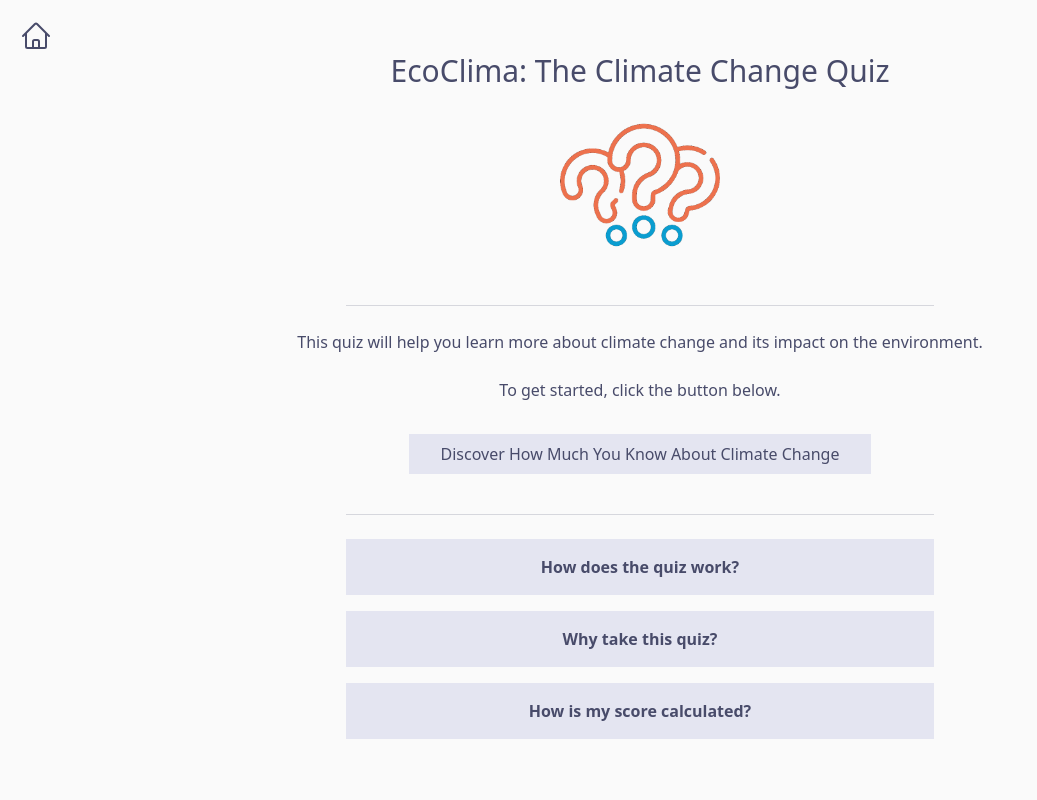
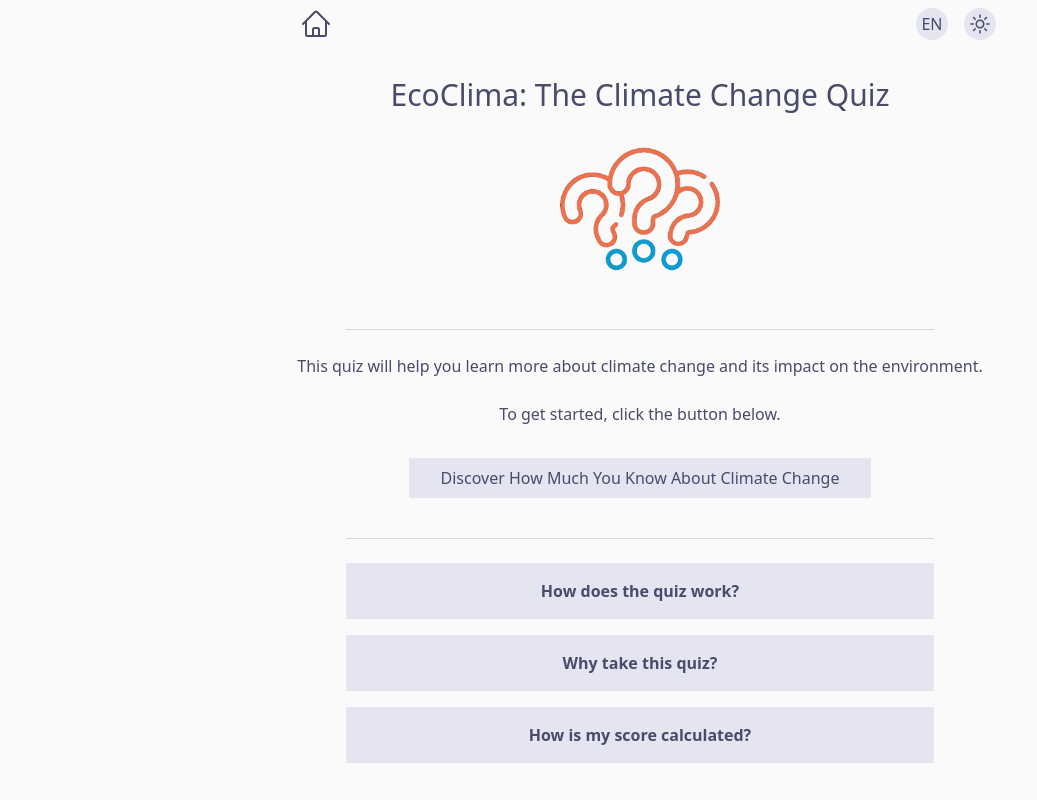
Before and after one commit to WSMomo/climate-tracker, a React (Vite) app: page /quiz in a window 1280 px wide. Shown: the whole page, without its empty margins (0-1037 px from the left). Built offline with nearby package versions, Linux system fonts and the light colour scheme; no server answers.

Commit message:
added actionsButtons on homeMain and Quiz pages

```diff
--- /dev/null
+++ b/src/assets/components/actionsButtons/ActionsButtons.tsx
@@ -0,0 +1,13 @@
+import DarkModeButton from "../appComponents/darkModeButton/DarkModeButton";
+import Languages from "../languagesSelect/Languages";
+
+function ActionsButtons() {
+  return (
+    <div className="flex gap-4">
+      <Languages />
+      <DarkModeButton />
+    </div>
+  );
+}
+
+export default ActionsButtons;
--- a/src/assets/components/appComponents/homeDescription/HomeDescription.tsx
+++ b/src/assets/components/appComponents/homeDescription/HomeDescription.tsx
@@ -2,6 +2,7 @@ import styles from "./homeDescription.module.css";
 import { useTranslation } from "react-i18next";
 import { useSelector } from "react-redux";
 import { RootState } from "../../../redux/store";
+import ActionsButtons from "../../actionsButtons/ActionsButtons";
 
 function HomeDescription() {
   const { t } = useTranslation("appTranslation");
@@ -11,6 +12,9 @@ function HomeDescription() {
 
   return (
     <div className={styles.container} id="#home">
+      <div className={styles.actionsButton}>
+        <ActionsButtons />
+      </div>
       <h1 className={styles.title}>{t("title")}</h1>
       <h2 className={styles.subtitle}>{t("subtitle")}</h2>
       <p className={styles.content}>{t("content")}</p>
--- a/src/assets/components/appComponents/homeDescription/homeDescription.module.css
+++ b/src/assets/components/appComponents/homeDescription/homeDescription.module.css
@@ -1,5 +1,9 @@
 .container {
   @apply w-full h-screen flex flex-col justify-center items-center px-2;
+}
+
+.actionsButton {
+  @apply absolute top-4;
 }
 
 .title {
--- a/src/assets/components/quizComponents/hero/hero.module.css
+++ b/src/assets/components/quizComponents/hero/hero.module.css
@@ -1,5 +1,5 @@
 .title {
-  @apply text-3xl;
+  @apply text-3xl mt-12;
 }
 
 .getStarted {
--- a/src/assets/components/quizComponents/returnAtHomeButton/returnAtHomeButton.module.css
+++ b/src/assets/components/quizComponents/returnAtHomeButton/returnAtHomeButton.module.css
@@ -1,5 +1,5 @@
 .button {
-  @apply fixed top-1 left-1 min-w-fit  p-4 rounded-xl;
+  @apply min-w-fit  p-4 rounded-xl;
 }
 
 .icon {
--- a/src/assets/pages/quiz/Quiz.tsx
+++ b/src/assets/pages/quiz/Quiz.tsx
@@ -7,6 +7,7 @@ import QuizHome from "./quizHome/QuizHome";
 import Result from "./quizResult/Result";
 import ReturnAtHomeButton from "../../components/quizComponents/returnAtHomeButton/ReturnAtHomeButton";
 import Transition from "../../components/Transition/Transition";
+import ActionsButtons from "../../components/actionsButtons/ActionsButtons";
 
 export default function Quiz() {
   const isStarted = useSelector((state: RootState) => state.quiz.isStarted);
@@ -17,7 +18,10 @@ export default function Quiz() {
   return (
     <Transition>
       <div className={styles.quiz}>
-        <ReturnAtHomeButton />
+        <div className={styles.navbar}>
+          <ReturnAtHomeButton />
+          <ActionsButtons />
+        </div>
         {isHomeVisible && <QuizHome />}
         {isQuizVisible && <QuizQuestions />}
         {isResultVisible && <Result />}
--- a/src/assets/pages/quiz/quiz.module.css
+++ b/src/assets/pages/quiz/quiz.module.css
@@ -1,3 +1,7 @@
 .quiz {
   @apply flex flex-col justify-center items-center min-h-screen w-full;
 }
+
+.navbar {
+  @apply absolute top-0 w-full h-12 flex justify-around items-center;
+}
--- a/src/assets/pages/quiz/quizResult/result.module.css
+++ b/src/assets/pages/quiz/quizResult/result.module.css
@@ -1,3 +1,3 @@
 .result {
-  @apply w-full md:w-3/5 max-w-screen-md min-h-fit p-4 flex flex-col items-center;
+  @apply w-full md:w-3/5 max-w-screen-md min-h-fit p-4 flex flex-col items-center mt-12;
 }
```
